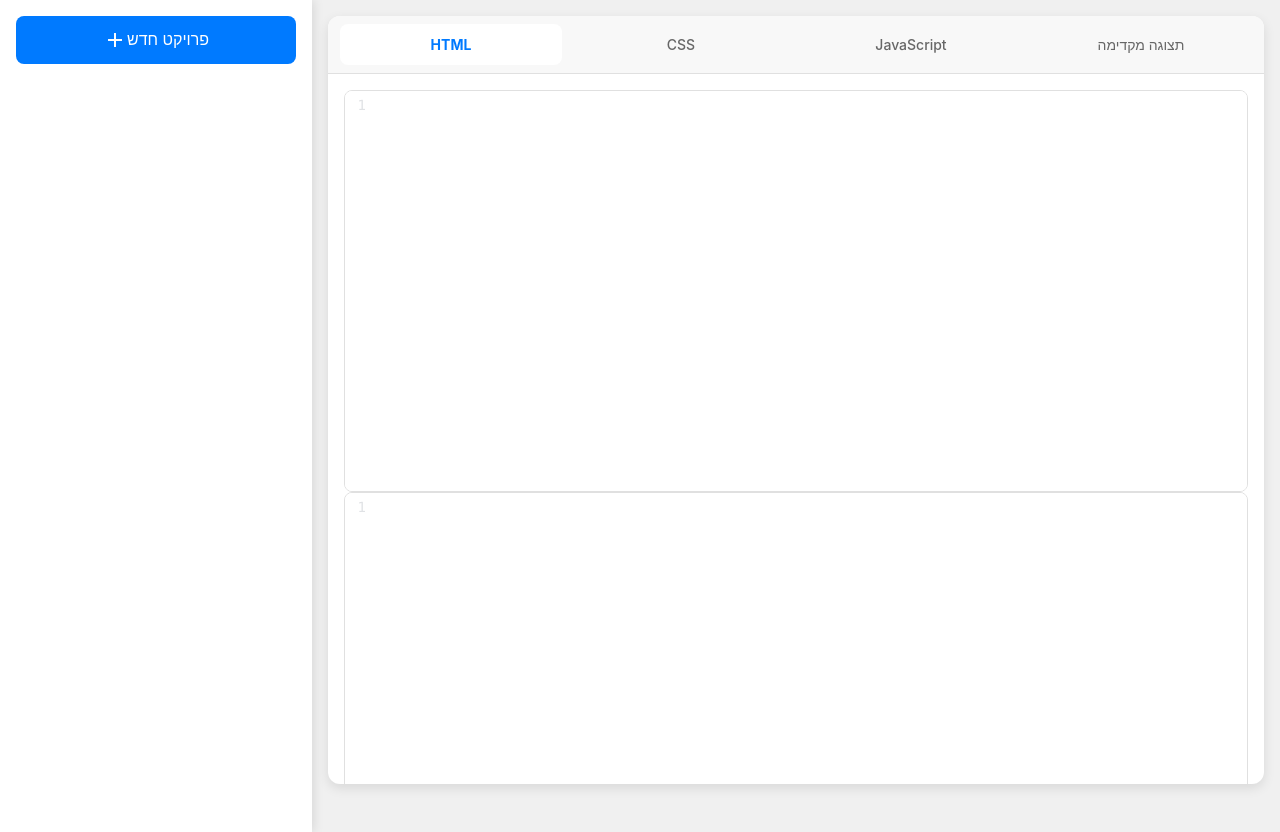
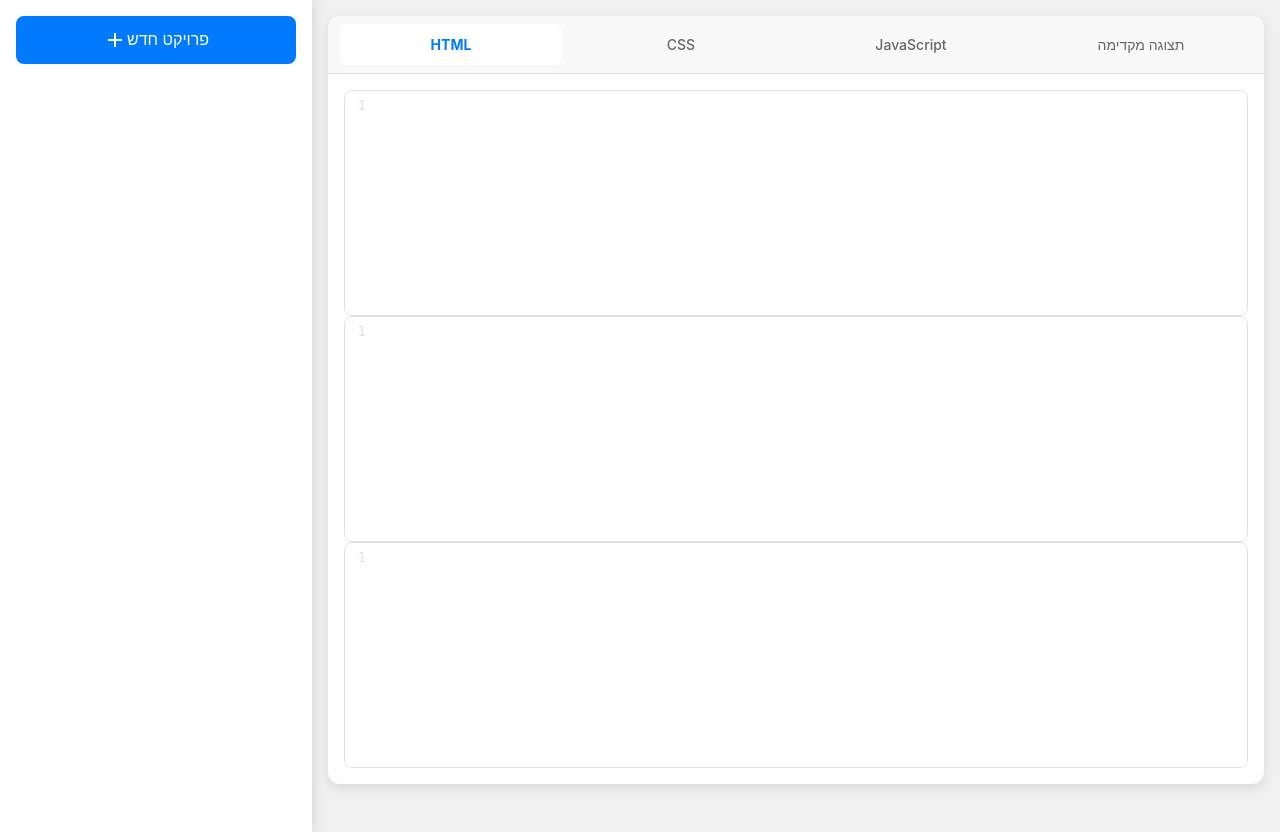
Before and after one commit to shaharc94/codeeditorv2, a plain HTML site: page index.html in a window 1280 px wide. Drawn offline with nearby package versions, Linux system fonts and the light colour scheme.

Commit message:
Update styles.css

```diff
--- a/styles.css
+++ b/styles.css
@@ -86,19 +86,19 @@ body {
     flex-direction: column;
     overflow: hidden;
     padding: 16px;
+    height: 100%;
 }
 
 /* הגדרת גלילה לעורך */
 .CodeMirror {
     flex: 1;
     height: 100%;
-    min-height: 400px;
-    max-height: calc(100vh - 120px);
-    overflow: auto;
+    max-height: calc(100vh - 140px); /* ניצול מלא של המסך */
     border: 1px solid #e0e0e0;
     border-radius: 8px;
     font-family: 'Menlo', 'Consolas', monospace;
     font-size: 14px;
+    overflow: auto;
 }
 
 /* תצוגה מקדימה */
```
